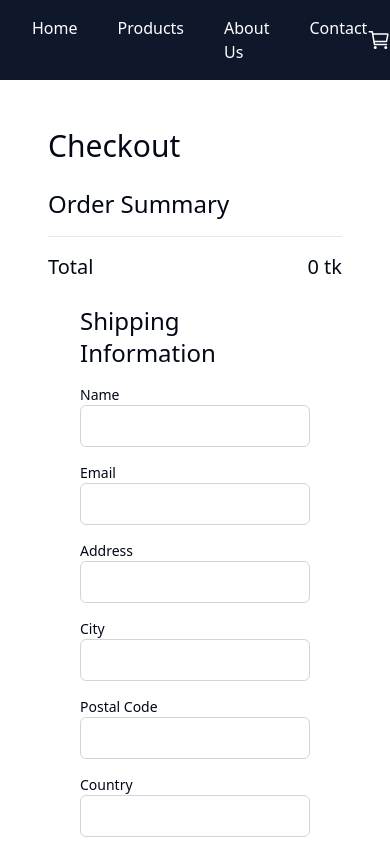
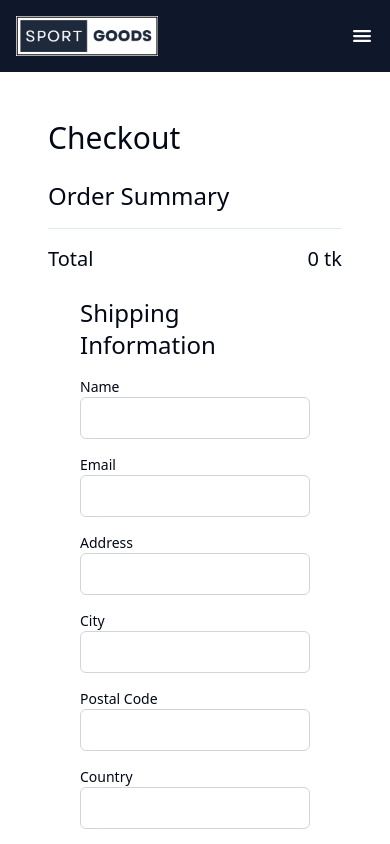
Before and after one commit to SafaRahaf/Sporting-Goods, a React (Vite) app: page /checkout in a window 390 px wide. Shown: the top 844 px of the page. Built offline with nearby package versions, Linux system fonts and the light colour scheme.

Commit message:
project done

```diff
--- a/index.html
+++ b/index.html
@@ -4,7 +4,7 @@
     <meta charset="UTF-8" />
     <link rel="icon" type="image/svg+xml" href="/vite.svg" />
     <meta name="viewport" content="width=device-width, initial-scale=1.0" />
-    <title>Vite + React + TS</title>
+    <title>Sport Goods</title>
   </head>
   <body>
     <div id="root"></div>
--- a/src/components/layout/Header.tsx
+++ b/src/components/layout/Header.tsx
@@ -1,47 +1,75 @@
-import React from "react";
-import { IoCartOutline } from "react-icons/io5";
+import React, { useState } from "react";
+import { IoCartOutline, IoMenu, IoClose } from "react-icons/io5";
 import { Link, NavLink } from "react-router-dom";
 import Logo from "../../assets/logo.png";
 
 const Header: React.FC = () => {
+  const [isMenuOpen, setIsMenuOpen] = useState(false);
+
+  const toggleMenu = () => {
+    setIsMenuOpen(!isMenuOpen);
+  };
+
   return (
     <header className="bg-slate-900 py-4">
-      <div className="container mx-auto flex justify-between items-center">
+      <div className="container mx-auto flex justify-between items-center px-4 md:px-0">
         <Link to="/">
           <img src={Logo} alt="logo" className="h-10 w-auto" />
         </Link>
-        <nav>
-          <ul className="flex space-x-10">
+        <div className="md:hidden flex items-center">
+          <button
+            onClick={toggleMenu}
+            className="text-white focus:outline-none"
+          >
+            {isMenuOpen ? <IoClose size={24} /> : <IoMenu size={24} />}
+          </button>
+        </div>
+        <nav
+          className={`${
+            isMenuOpen
+              ? "absolute top-16 left-0 w-full bg-slate-900 md:bg-transparent md:static md:block z-10"
+              : "hidden md:flex"
+          } flex flex-col md:flex-row md:space-x-10 items-center justify-center p-4 md:p-0`}
+        >
+          <ul className="flex flex-col md:flex-row md:space-x-10 md:space-y-0">
             <li>
-              <Link to="/" className="text-white">
+              <Link to="/" className="text-white py-2 md:py-0 block">
                 Home
               </Link>
-            </li>{" "}
+            </li>
             <li>
-              <Link to="/products" className="text-white">
+              <Link to="/products" className="text-white py-2 md:py-0 block">
                 Products
               </Link>
             </li>
             <li>
-              <Link to="/about" className="text-white">
+              <Link to="/about" className="text-white py-2 md:py-0 block">
                 About Us
               </Link>
             </li>
             <li>
-              <Link to="/contact" className="text-white">
+              <Link to="/contact" className="text-white py-2 md:py-0 block">
                 Contact
+              </Link>
+            </li>
+            <li className="md:hidden">
+              <Link
+                to="/manage-product"
+                className="text-white py-2 block whitespace-nowrap"
+              >
+                Add Products
               </Link>
             </li>
           </ul>
         </nav>
-        <div className="flex gap-6">
-          <Link to="/manage-product" className="text-white hidden md:block">
+        <div className="hidden md:flex items-center gap-6">
+          <Link to="/manage-product" className="text-white">
             Add Products
           </Link>
           <NavLink to="/add-to-cart">
-            <a className="text-white flex">
-              <IoCartOutline className=" text-2xl font-bold mr-3" />
-            </a>
+            <div className="text-white flex">
+              <IoCartOutline className="text-2xl font-bold mr-3" />
+            </div>
           </NavLink>
         </div>
       </div>
```
Also changed, not shown: src/components/HeroSection.tsx (+62 -0 lines).
